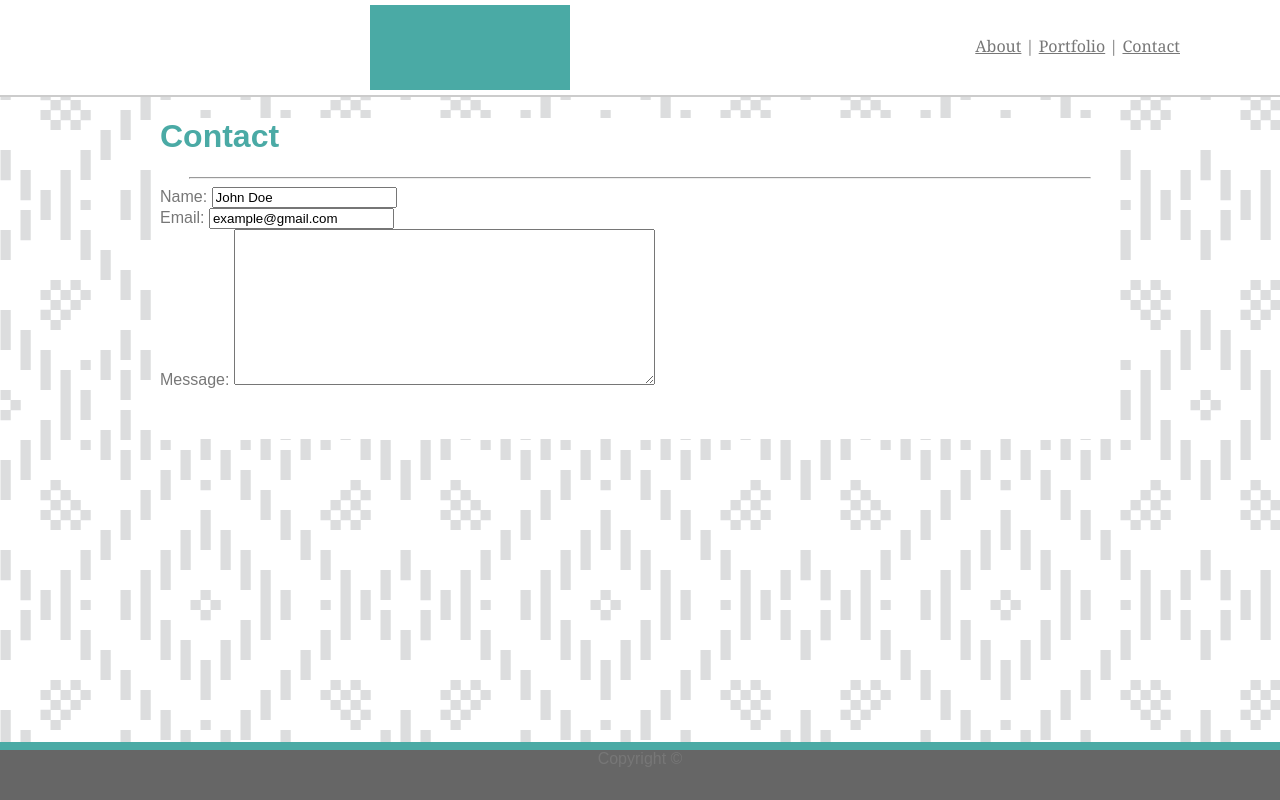
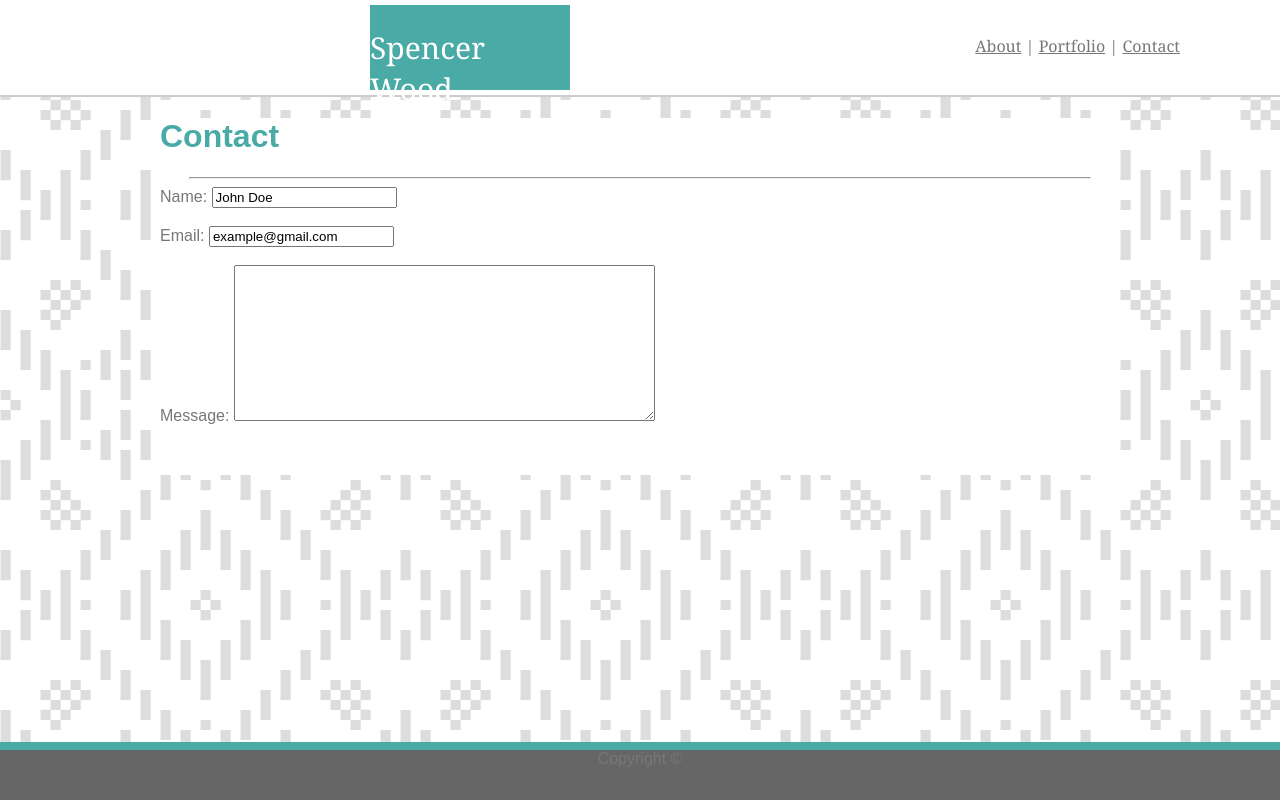
Before and after one commit to whit3hat/homework01, a plain HTML site: page contact.html in a window 1280 px wide. Drawn offline with Linux system fonts and the light colour scheme.

Commit message:
Created CSS for Student Name on top of Header on all 3 pages

```diff
--- a/assets/css/style.css
+++ b/assets/css/style.css
@@ -16,6 +16,12 @@ header {
     margin-bottom: 20px;
     margin: 0 auto;
     border-bottom: 2px solid #cccccc;
+}
+
+.name{
+    color:white;
+    font-size: 30px;
+    margin-top: 22px;
 }
 
 .links {
--- a/contact.html
+++ b/contact.html
@@ -13,7 +13,9 @@
         <div class="wrapper">
         <!--Header and Links-->
         <header>
-            <div class="studentname"></div>
+            <div class="studentname">
+                <div class="name">Spencer Wood</div>
+            </div>
             <div class="links">
                     <a href="index.html">About</a> | <a href="portfolio.html">Portfolio</a> | <a href="contact.html">Contact</a>
             </div>
@@ -23,10 +25,10 @@
             <h1>Contact</h1>
                     <hr>
                          <label>Name:</label>
-                        <input type="text" value="John Doe"><br>
+                        <input type="text" value="John Doe"><br><br>
 
                         <label>Email:</label>
-                        <input type="text" value="example@gmail.com"><br>
+                        <input type="text" value="example@gmail.com"><br><br>
 
                          <label>Message:</label>
                             <textarea rows="10" cols="50">
```
Also changed, not shown: index.html (+3 -1 lines), portfolio.html (+3 -1 lines).
